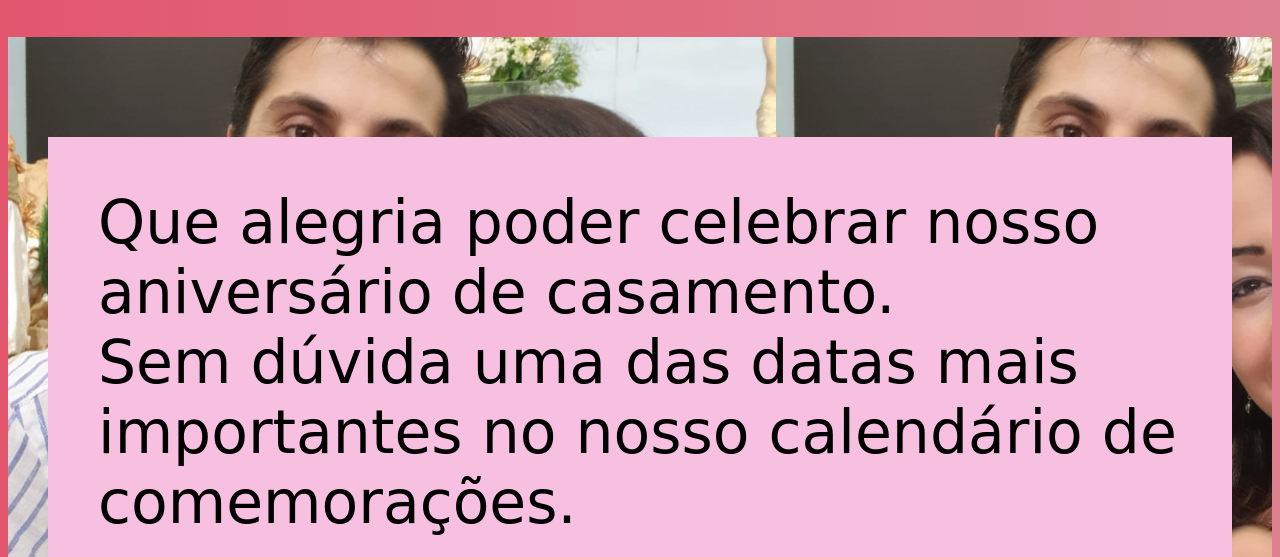
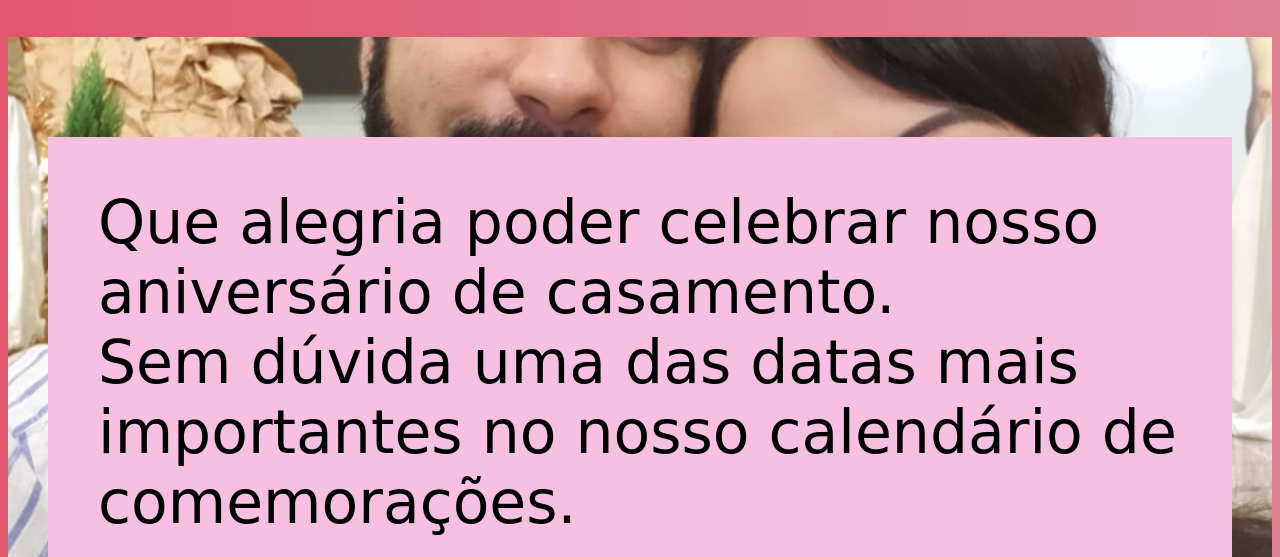
Before and after one commit to MateusClever/projeto-novo, a plain HTML site: page index01.html in a window 1280 px wide. Shown: the part 243-800 px from the top of the page. Drawn offline with Linux system fonts and the light colour scheme; a web font is replaced by a local one.

Commit message:
atualização

```diff
--- a/style.css
+++ b/style.css
@@ -51,7 +51,7 @@ article.q1{
     padding: 40px;
     font-size: 10vw;
     background-attachment: fixed;
-    background-size: 96vh;
+    background-size: cover;
     background-position: center left;
     border: 20px;
 }
```
